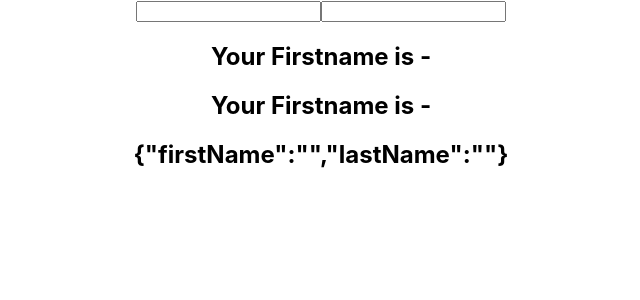
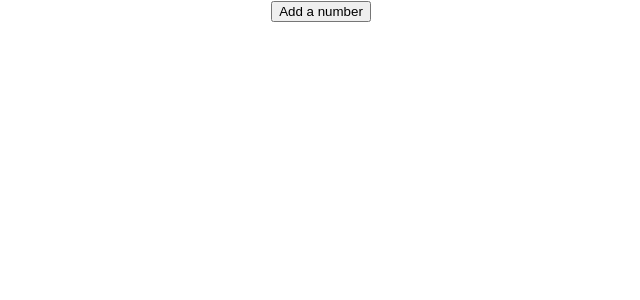
Before and after one commit to siegfred14/react-hooks, a React (Create React App) app: page / in a window 1280 px wide. Shown: the top 300 px of the page, without its empty margins (319-959 px from the left). Built offline with nearby package versions, Linux system fonts and the light colour scheme.

Commit message:
Calling the Jsx

```diff
--- a/src/App.js
+++ b/src/App.js
@@ -4,12 +4,13 @@ import ClassCounter from "./components/ClassCounter";
 import HookCounter from "./components/HookCounter";
 import HookCounterTwo from "./components/HookCounterTwo";
 import HookCounterThree from "./components/HookCounterThree";
+import HookCounterFour from "./components/HookCounterFour";
 
 function App() {
   return (
     <div className="App">
       {/* <ClassCounter /> */}
-      <HookCounterThree />
+      <HookCounterFour />
     </div>
   );
 }
```
